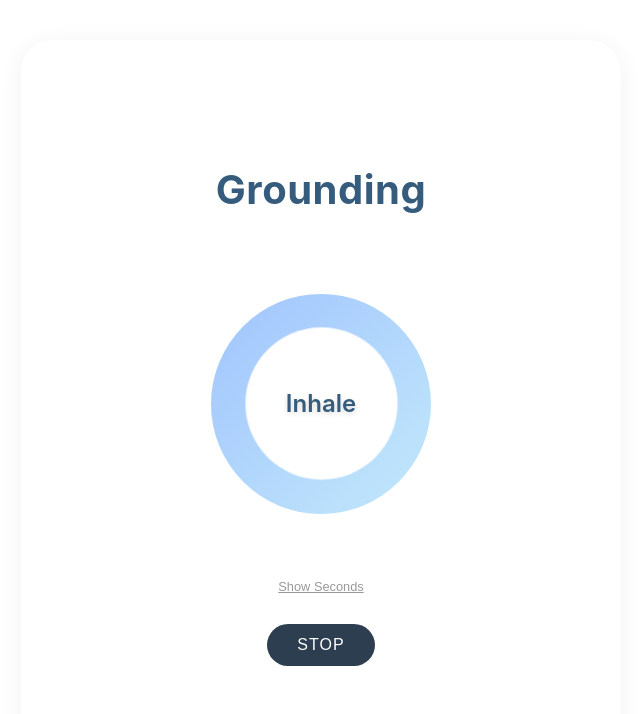
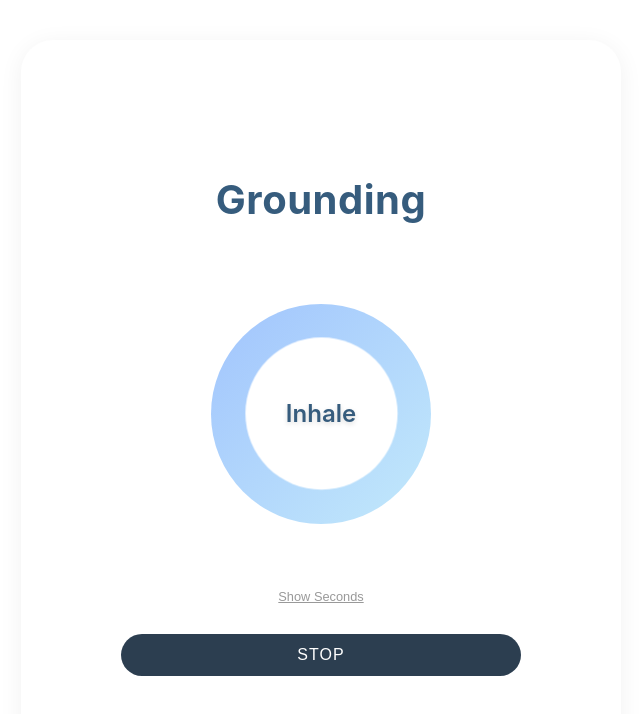
Before and after one commit to yosra-methal/breathing-widget-final-version-fixed-, a React (Vite) app: page / in a window 1280 px wide. Both pictures are taken after a click on the button "START". Shown: the top 714 px of the page, without its empty margins (319-959 px from the left). Built offline with nearby package versions, Linux system fonts and the light colour scheme.

Commit message:
FINAL FIX: Revert to Safari-Proven Grid + Safe Title Padding (60px)

```diff
--- a/src/App.css
+++ b/src/App.css
@@ -138,7 +138,7 @@
 }
 
 .mode-title-static {
-    padding-top: 40px !important;
+    padding-top: 60px !important;
     margin-top: 0 !important;
     margin-bottom: 20px;
     text-align: center;
@@ -205,6 +205,8 @@
 
 .start-button,
 .stop-button {
+    width: 100%;
+    /* Force full width centering */
     margin-top: 10px;
     padding: 12px 30px;
     border: none;
```
